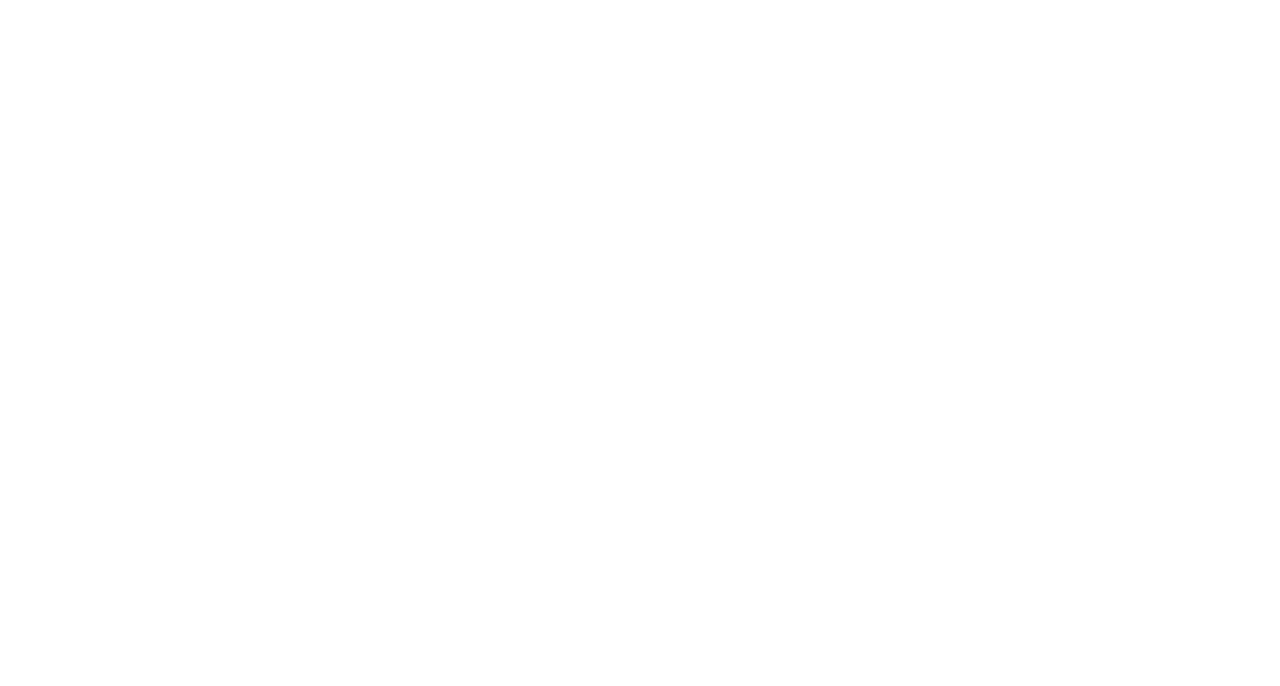
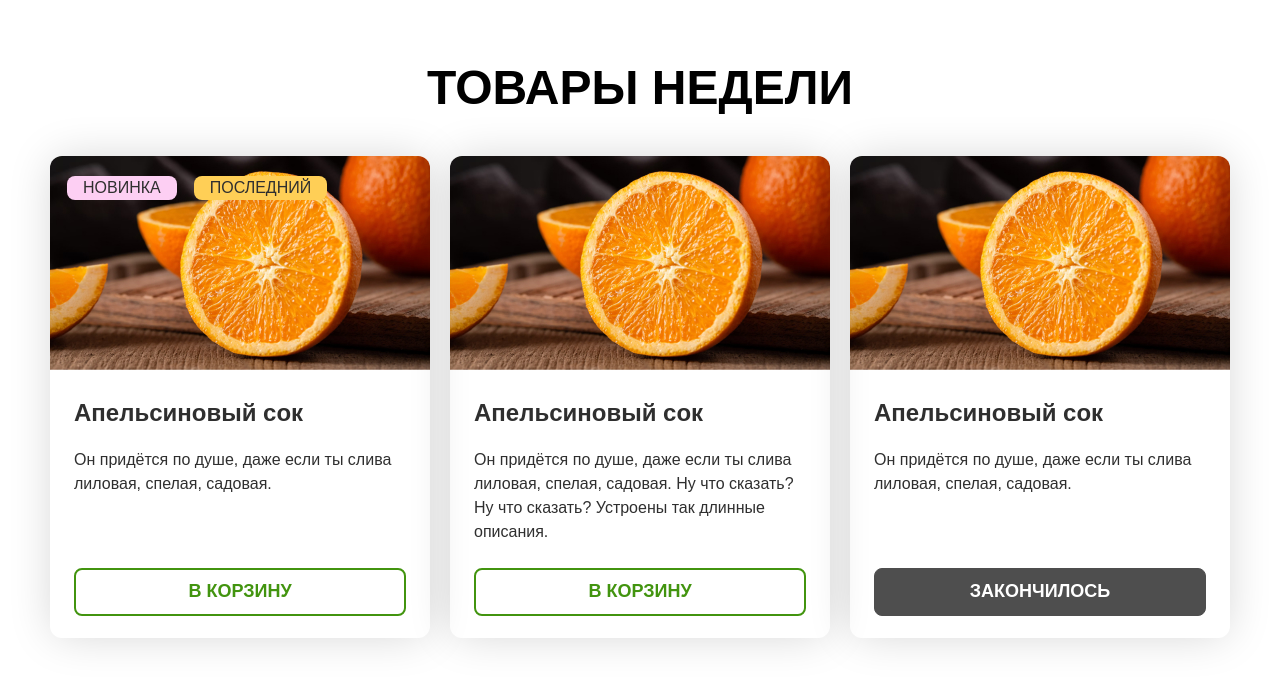
Before and after one commit to Krivetka/Test-task, a plain HTML site: page 01-product-card/index.html in a window 1280 px wide. Drawn offline with Linux system fonts and the light colour scheme.

Commit message:
add: task

```diff
--- a/01-product-card/index.css
+++ b/01-product-card/index.css
@@ -1 +1,132 @@
-/* Смотри сколько снизу свободного места! Оно идеально подойдёт, чтобы писать твои стили! */
+body {
+  font-family: "Arial", sans-serif;
+  font-style: normal;
+  font-weight: 900;
+}
+
+.app {
+  display: flex;
+  align-items: center;
+  flex-direction: column;
+  width: 1180px;
+  margin: 20px auto;
+}
+.app__title {
+  font-size: 48px;
+  font-weight: 900;
+  color: #000000;
+}
+.app__field {
+  display: flex;
+  flex-wrap: wrap;
+  gap: 20px;
+  margin-top: 1px;
+}
+
+.card {
+  position: relative;
+  display: flex;
+  flex-direction: column;
+  align-items: center;
+  width: 380px;
+  height: 482px;
+  box-shadow: 0 0 45px -4px rgba(0, 0, 0, 0.18);
+  border-radius: 12px;
+}
+.card__img {
+  margin-bottom: 25px;
+  border-radius: 12px 12px 0 0;
+}
+
+.card__title {
+  width: 332px;
+  margin-bottom: 17px;
+  font-size: 24px;
+  line-height: 36px;
+  color: #2f2f2f;
+}
+.card__text {
+  width: 332px;
+  height: 110px;
+  margin-bottom: 10px;
+  font-weight: 400;
+  font-size: 16px;
+  line-height: 24px;
+  color: #2f2f2f;
+}
+.card__button {
+  display: flex;
+  justify-content: center;
+  align-items: center;
+  width: 332px;
+  height: 48px;
+  background: transparent;
+  border-radius: 8px;
+  text-transform: uppercase;
+  font-size: 18px;
+  font-weight: 900;
+}
+.basket__button {
+  color: #42940f;
+  border: 2px solid #42940f;
+  transition: all 0.4s;
+}
+.basket__button:hover {
+  color: #ffffff;
+  background: #42940f;
+  border: 2px solid #42940f;
+  transition: all 0.4s;
+}
+.basket__button:active {
+  color: #ffffff;
+  background: #1f5200;
+  border: 2px solid #1f5200;
+}
+.no-product__button {
+  color: #ffffff;
+  background: #4e4e4e;
+  border: 1px solid #4e4e4e;
+}
+
+.tag-block {
+  position: absolute;
+  top: 20px;
+  left: 17px;
+  display: flex;
+  gap: 17px;
+}
+.tag {
+  padding: 0 16px;
+  text-transform: uppercase;
+  font-weight: 400;
+  font-size: 16px;
+  line-height: 24px;
+  color: #2f2f2f;
+  border-radius: 8px;
+}
+.tag-new {
+  background: #fdcff3;
+}
+.tag-last {
+  background: #ffcf56;
+}
+
+@media all and (max-width: 1200px) {
+  .app {
+    width: 800px;
+  }
+  .app__title {
+    font-size: 44px;
+  }
+}
+@media all and (max-width: 900px) {
+  .app {
+    width: 500px;
+  }
+  .app__title {
+    font-size: 42px;
+  }
+  .app__field{
+    justify-content: center;
+  }
+}
--- a/01-product-card/index.html
+++ b/01-product-card/index.html
@@ -1,16 +1,53 @@
-<!doctype html>
+<!DOCTYPE html>
 <html lang="ru">
-<head>
-    <meta charset="UTF-8">
-    <meta name="viewport"
-          content="width=device-width, user-scalable=no, initial-scale=1.0, maximum-scale=1.0, minimum-scale=1.0">
-    <meta http-equiv="X-UA-Compatible" content="ie=edge">
+  <head>
+    <meta charset="UTF-8" />
+    <meta
+      name="viewport"
+      content="width=device-width, user-scalable=no, initial-scale=1.0, maximum-scale=1.0, minimum-scale=1.0"
+    />
+    <meta http-equiv="X-UA-Compatible" content="ie=edge" />
     <title>SpurIT - Тестовое задание 1. HTML и CSS</title>
-    <link rel="stylesheet" href="./index.css">
-</head>
-<body>
-<main>
-<!-- Напиши разметку на этом месте и больше ничего не трогай -->
-</main>
-</body>
+    <link rel="stylesheet" href="./index.css" />
+  </head>
+  <body>
+    <main class="app">
+      <h2 class="app__title">ТОВАРЫ НЕДЕЛИ</h2>
+      <div class="app__field">
+        <div class="card">
+          <img class="card__img" src="./src/Image.jpg" />
+          <div class="card__info">
+            <div class="card__title">Апельсиновый сок</div>
+            <div class="card__text">
+              Он придётся по душе, даже если ты слива лиловая, спелая, садовая.
+            </div>
+          </div>
+          <button class="card__button basket__button">в корзину</button>
+          <div class="tag-block">
+            <div class="tag tag-new">новинка</div>
+            <div class="tag tag-last">последний</div>
+          </div>
+        </div>
+        <div class="card">
+          <img class="card__img" src="./src/Image.jpg" />
+          <div class="card__info">
+            <div class="card__title">Апельсиновый сок</div>
+            <div class="card__text">
+              Он придётся по душе, даже если ты слива лиловая, спелая, садовая.
+              Ну что сказать? Ну что сказать? Устроены так длинные описания.
+            </div>
+          </div>
+          <button class="card__button basket__button">в корзину</button>
+        </div>
+        <div class="card">
+          <img class="card__img" src="./src/Image.jpg" />
+          <div class="card__title">Апельсиновый сок</div>
+          <div class="card__text">
+            Он придётся по душе, даже если ты слива лиловая, спелая, садовая.
+          </div>
+          <button class="card__button no-product__button" disabled>закончилось</button>
+        </div>
+      </div>
+    </main>
+  </body>
 </html>
```
Also changed, not shown: 01-product-card/src/Image.jpg (added).
